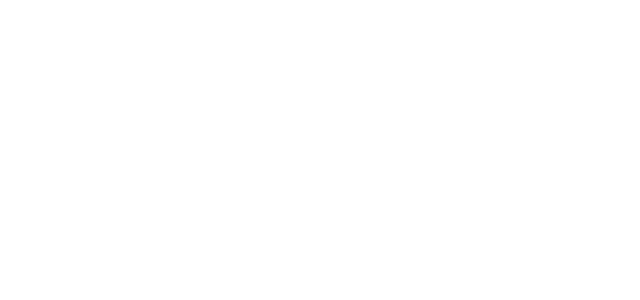
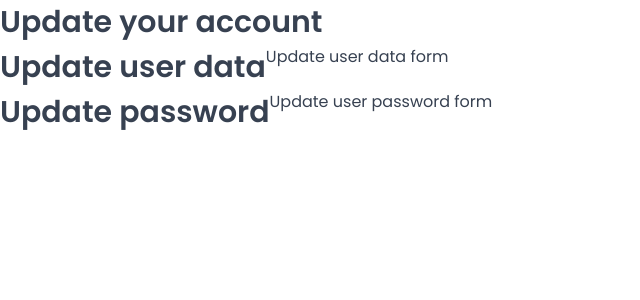
Before and after one commit to Hatykuxordik/the-wild-oasis, a React (Vite) app: page /account in a window 1280 px wide. Shown: the top 300 px of the page, without its empty margins (0-640 px from the left). Built offline with nearby package versions, Linux system fonts and the light colour scheme; a web font is replaced by a local one.

Commit message:
Create BrowserRouter

```diff
--- a/package.json
+++ b/package.json
@@ -10,6 +10,8 @@
     "preview": "vite preview"
   },
   "dependencies": {
+    "all": "^0.0.0",
+    "git": "^0.1.5",
     "react": "^18.2.0",
     "react-dom": "^18.2.0",
     "react-router-dom": "^6.22.3",
--- a/src/App.jsx
+++ b/src/App.jsx
@@ -1,5 +1,33 @@
+import { BrowserRouter, Routes, Route, Navigate } from "react-router-dom";
+import GlobalStyles from "./styles/GlobalStyles";
+import Dashboard from "./pages/Dashboard";
+import Bookings from "./pages/Bookings";
+import Cabins from "./pages/Cabins";
+import Users from "./pages/Users";
+import Settings from "./pages/Settings";
+import Account from "./pages/Account";
+import Login from "./pages/Login";
+import PageNotFound from "./pages/PageNotFound";
+
 function App() {
-  return <div></div>;
+  return (
+    <>
+      <GlobalStyles />
+      <BrowserRouter>
+        <Routes>
+          <Route index element={<Navigate replace to="/dashboard" />} />
+          <Route path="dashboard" element={<Dashboard />} />
+          <Route path="bookings" element={<Bookings />} />
+          <Route path="cabins" element={<Cabins />} />
+          <Route path="users" element={<Users />} />
+          <Route path="settings" element={<Settings />} />
+          <Route path="account" element={<Account />} />
+          <Route path="login" element={<Login />} />
+          <Route path="*" element={<PageNotFound />} />
+        </Routes>
+      </BrowserRouter>
+    </>
+  );
 }
 
 export default App;
--- /dev/null
+++ b/src/ui/Row.jsx
@@ -0,0 +1,25 @@
+import styled, { css } from "styled-components";
+
+const Row = styled.div`
+  display: flex;
+
+  ${(props) =>
+    props.type === "horizontal" &&
+    css`
+      justify-content: space-between;
+      align-items: center;
+    `}
+
+  ${(props) =>
+    props.type === "vertical" &&
+    css`
+      flex-direction: column;
+      gap: 1.6rem;
+    `}
+`;
+
+Row.defaultProps = {
+  type: "vertical ",
+};
+
+export default Row;
```
Also changed, not shown: 1 other file (tests, documents, lock files or other folders).
